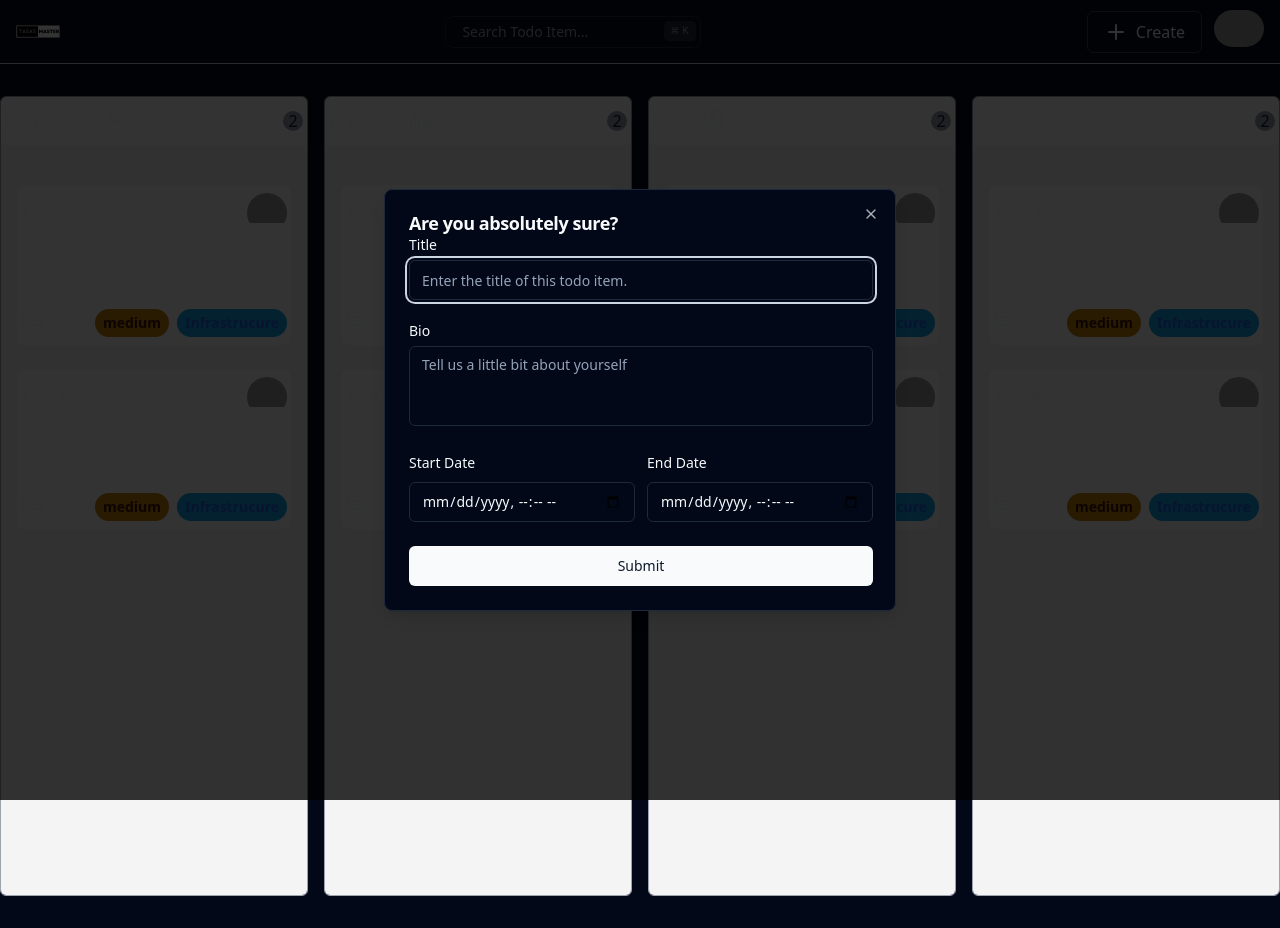
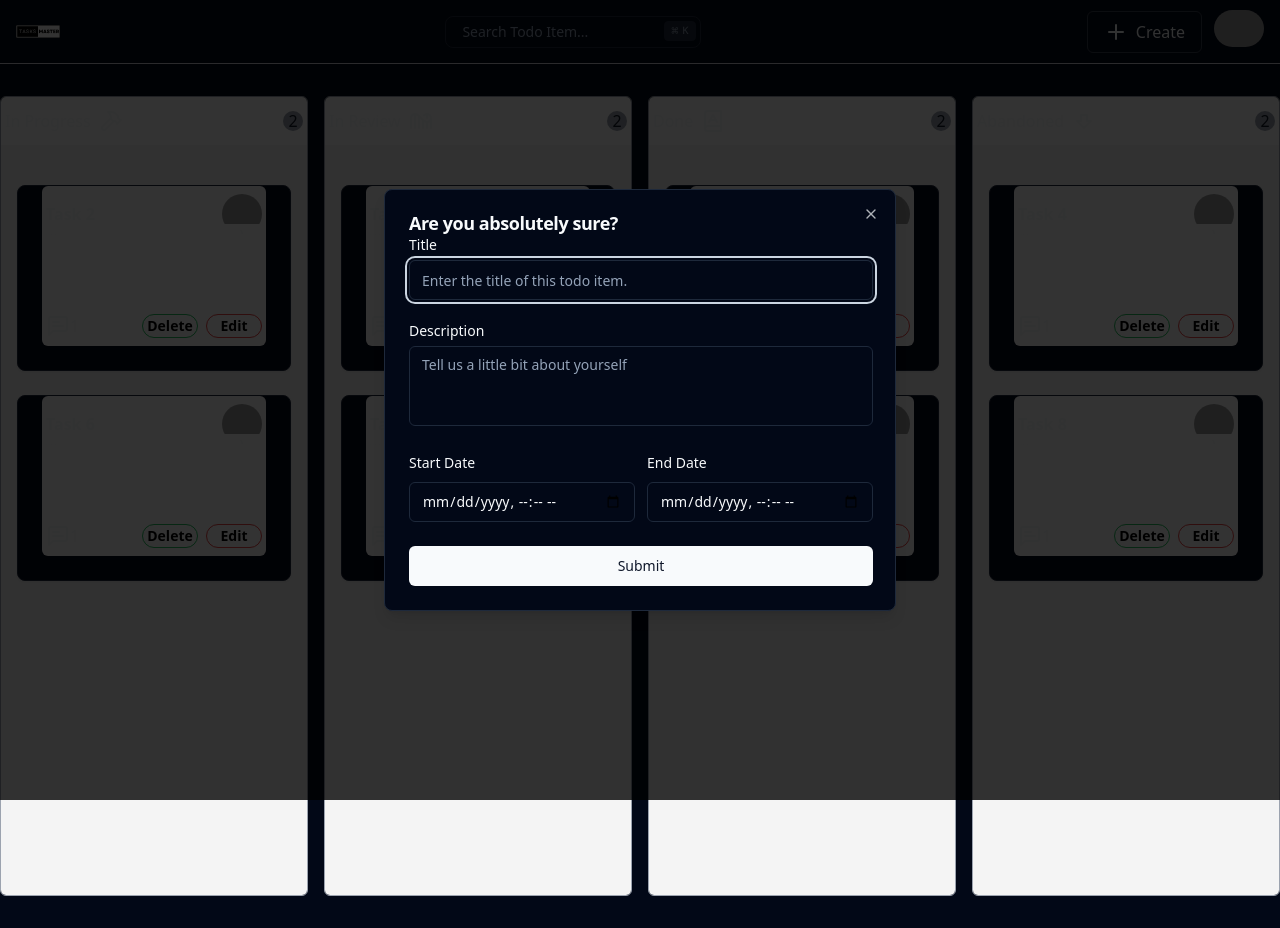
Before and after one commit to devalentineomonya/React-Js-TodoList-App-With-Firebase, a React (Vite) app: page / in a window 1280 px wide. Both pictures are taken after a click on the button "Create". Built offline with nearby package versions, Linux system fonts and the light colour scheme; grey boxes are pictures that could not be loaded.

Commit message:
Left with firebase crud and Authentication

```diff
--- a/src/components/MainComponents/CreateTodo/CreateTodo.jsx
+++ b/src/components/MainComponents/CreateTodo/CreateTodo.jsx
@@ -1,6 +1,6 @@
 import { zodResolver } from "@hookform/resolvers/zod";
 import { useForm } from "react-hook-form";
-import { z } from "zod";
+import { date, z } from "zod";
 import { Button } from "@/components/ui/button";
 import {
   Form,
@@ -18,32 +18,47 @@ import {
   DialogTrigger,
 } from "@/components/ui/dialog";
 import { Textarea } from "@/components/ui/textarea";
-
 import { Plus } from "lucide-react";
 import { useToast } from "@/components/ui/use-toast";
 import { Input } from "@/components/ui/input";
 
 const FormSchema = z.object({
-  title: z
+  title: z.string().min(5, {
+    message: "Title must be at least 5 characters.",
+  }),
+  description: z.string().min(10, {
+    message: "Description must be at least 10 characters.",
+  }),
+  start: z.string().min(10, {
+    message: "Start Date should be today or after today.",
+  }),
+  end: z
     .string()
-    .min(5, {
-      message: "Bio must be at least 5 characters.",
+    .min(10, {
+      message: "End Date should be today or after Start Date.",
     })
-    .max(250, {
-      message: "Bio must not be longer than 45 characters.",
-    }),
-
+    .refine(
+      (value, context) => {
+        const startDate = context.formState.values.start;
+        if (startDate && value < startDate) {
+          return false;
+        }
+        return true;
+      },
+      {
+        message: "End Date should be after Start Date.",
+        path: ["end"],
+      }
+    ),
 });
 
 export function CreateTodo() {
   const { toast } = useToast();
-
   const form = useForm({
     resolver: zodResolver(FormSchema),
   });
 
   function onSubmit(data) {
-    console.log(data);
     toast({
       title: "You submitted the following values:",
       description: (
@@ -54,6 +69,35 @@ export function CreateTodo() {
     });
   }
 
+  const inputFields = [
+    {
+      name: "title",
+      label: "Title",
+      placeholder: "Enter the title of this todo item.",
+      type: "text",
+    },
+    {
+      name: "description",
+      label: "Description",
+      placeholder: "Tell us a little bit about yourself",
+      type: "textarea",
+    },
+  ];
+  const dateFields = [
+    {
+      name: "start",
+      label: "Start Date",
+      placeholder: "Start Date",
+      type: "datetime-local",
+    },
+    {
+      name: "end",
+      label: "End Date",
+      placeholder: "End Date",
+      type: "datetime-local",
+    },
+  ];
+
   return (
     <Dialog>
       <DialogTrigger className="flex justify-between items-center gap-x-2 border border-gray-700 py-2 px-4 rounded-md">
@@ -62,91 +106,64 @@ export function CreateTodo() {
       <DialogContent>
         <DialogHeader>
           <DialogTitle>Are you absolutely sure?</DialogTitle>
-
           <Form {...form}>
             <form
               onSubmit={form.handleSubmit(onSubmit)}
-              className="w-full  flex flex-col space-y-6"
+              className="w-full flex flex-col space-y-6"
             >
+              {inputFields.map((fieldItem, index) => (
                 <FormField
+                  key={index}
                   control={form.control}
-                name="title"
+                  name={fieldItem.name}
                   render={({ field }) => (
                     <FormItem className="flex justify-start flex-col items-start">
-                    <FormLabel>Title</FormLabel>
+                      <FormLabel>{fieldItem.label}</FormLabel>
                       <FormControl>
-                      <Input
-                      type="text"
-                        placeholder="Enter the title of this todo item."
-                        className=" w-full"
+                        {fieldItem.type === "textarea" ? (
+                          <Textarea
+                            placeholder={fieldItem.placeholder}
+                            className="resize-none w-full"
                             {...field}
                           />
+                        ) : (
+                          <Input
+                            type={fieldItem.type}
+                            placeholder={fieldItem.placeholder}
+                            className="w-full"
+                            {...field}
+                          />
+                        )}
                       </FormControl>
-
                       <FormMessage />
                     </FormItem>
                   )}
                 />
+              ))}
+              <div className="flex gap-x-3">
+                {dateFields.map((dateField, index) => (
                   <FormField
+                    key={index}
                     control={form.control}
-                name="bio"
+                    name={dateField.name}
                     render={({ field }) => (
-                  <FormItem className="flex justify-start flex-col items-start">
-                    <FormLabel>Bio</FormLabel>
+                      <FormItem>
+                        <FormLabel>{dateField.label}</FormLabel>
                         <FormControl>
-                      <Textarea
-                        placeholder="Tell us a little bit about yourself"
-                        className="resize-none w-full"
+                          <Input
+                            type={dateField.type}
+                            placeholder={dateField.placeholder}
+                            className="w-full"
                             {...field}
                           />
                         </FormControl>
-
                         <FormMessage />
                       </FormItem>
                     )}
                   />
-             <div className="flex justify-start  gap-x-3 items-start">
-                <FormField
-                  control={form.control}
-                  name="start"
-                  render={({ field }) => (
-                    <FormItem>
-                      <FormLabel>Start Date</FormLabel>
+                ))}
+              </div>
 
-                      <FormControl>
-                        <Input
-                          type="datetime-local"
-                          placeholder="Tell us a little bit about yourself"
-                          className="resize-none full"
-                          {...field}
-                        />
-                      </FormControl>
-
-                      <FormMessage />
-                    </FormItem>
-                  )}
-                />
-                <FormField
-                  control={form.control}
-                  name="end"
-                  render={({ field }) => (
-                    <FormItem>
-                      <FormLabel>End Date</FormLabel>
-
-                      <FormControl>
-                        <Input
-                          type="datetime-local"
-                          placeholder="Tell us a little bit about yourself"
-                          className="resize-none full"
-                          {...field}
-                        />
-                      </FormControl>
-
-                      <FormMessage />
-                    </FormItem>
-                  )}
-                />
-              </div>
               <Button type="submit">Submit</Button>
             </form>
           </Form>
--- a/src/components/MainComponents/Home/Cards/TaskCard.jsx
+++ b/src/components/MainComponents/Home/Cards/TaskCard.jsx
@@ -7,9 +7,18 @@ import {
   AvatarFallback,
   AvatarImage,
 } from '@radix-ui/react-avatar';
+import {
+  Card,
+  CardContent
+} from "@/components/ui/card"
+import { Button } from '@/components/ui/button';
 
 const TaskCard = ({ task, setActiveTab }) => {
   return (
+    <Card>
+
+  <CardContent>
+
     <div
       className="draggable flex flex-col rounded-md py-2 px-1 justify-start bg-white h-40 active:opacity-70 active:border border-gray-500 cursor-grab active:cursor-grabbing"
       draggable
@@ -39,15 +48,18 @@ const TaskCard = ({ task, setActiveTab }) => {
           <span>1</span>
         </div>
         <div className="flex gap-x-2 ">
-          <button className="py-1 text-sm font-semibold text-orange-950 bg-yellow-600 rounded-full px-2">
-            medium
-          </button>
-          <button className="py-1 text-sm font-semibold text-blue-600 bg-sky-500 rounded-full px-2">
-            Infrastrucure
-          </button>
+          <Button className="text-sm font-semibold text-black hover:text-white  rounded-full h-6 hover:bg-green-500 bg-transparent border border-green-500 hover:border-transparent w-14">
+            Delete
+          </Button>
+          <Button className="text-sm font-semibold text-black hover:text-white  rounded-full h-6 hover:bg-red-500 bg-transparent border border-red-500 hover:border-transparent w-14">
+            Edit
+          </Button>
         </div>
       </div>
     </div>
+  </CardContent>
+
+</Card>
   );
 };
 
--- /dev/null
+++ b/src/components/ui/card.jsx
@@ -0,0 +1,50 @@
+import * as React from "react"
+
+import { cn } from "@/lib/utils"
+
+const Card = React.forwardRef(({ className, ...props }, ref) => (
+  <div
+    ref={ref}
+    className={cn("rounded-lg border bg-card text-card-foreground shadow-sm", className)}
+    {...props} />
+))
+Card.displayName = "Card"
+
+const CardHeader = React.forwardRef(({ className, ...props }, ref) => (
+  <div
+    ref={ref}
+    className={cn("flex flex-col space-y-1.5 p-6", className)}
+    {...props} />
+))
+CardHeader.displayName = "CardHeader"
+
+const CardTitle = React.forwardRef(({ className, ...props }, ref) => (
+  <h3
+    ref={ref}
+    className={cn("text-2xl font-semibold leading-none tracking-tight", className)}
+    {...props} />
+))
+CardTitle.displayName = "CardTitle"
+
+const CardDescription = React.forwardRef(({ className, ...props }, ref) => (
+  <p
+    ref={ref}
+    className={cn("text-sm text-muted-foreground", className)}
+    {...props} />
+))
+CardDescription.displayName = "CardDescription"
+
+const CardContent = React.forwardRef(({ className, ...props }, ref) => (
+  <div ref={ref} className={cn("p-6 pt-0", className)} {...props} />
+))
+CardContent.displayName = "CardContent"
+
+const CardFooter = React.forwardRef(({ className, ...props }, ref) => (
+  <div
+    ref={ref}
+    className={cn("flex items-center p-6 pt-0", className)}
+    {...props} />
+))
+CardFooter.displayName = "CardFooter"
+
+export { Card, CardHeader, CardFooter, CardTitle, CardDescription, CardContent }
```
Lines whose indentation alone changed are shown as unchanged.
